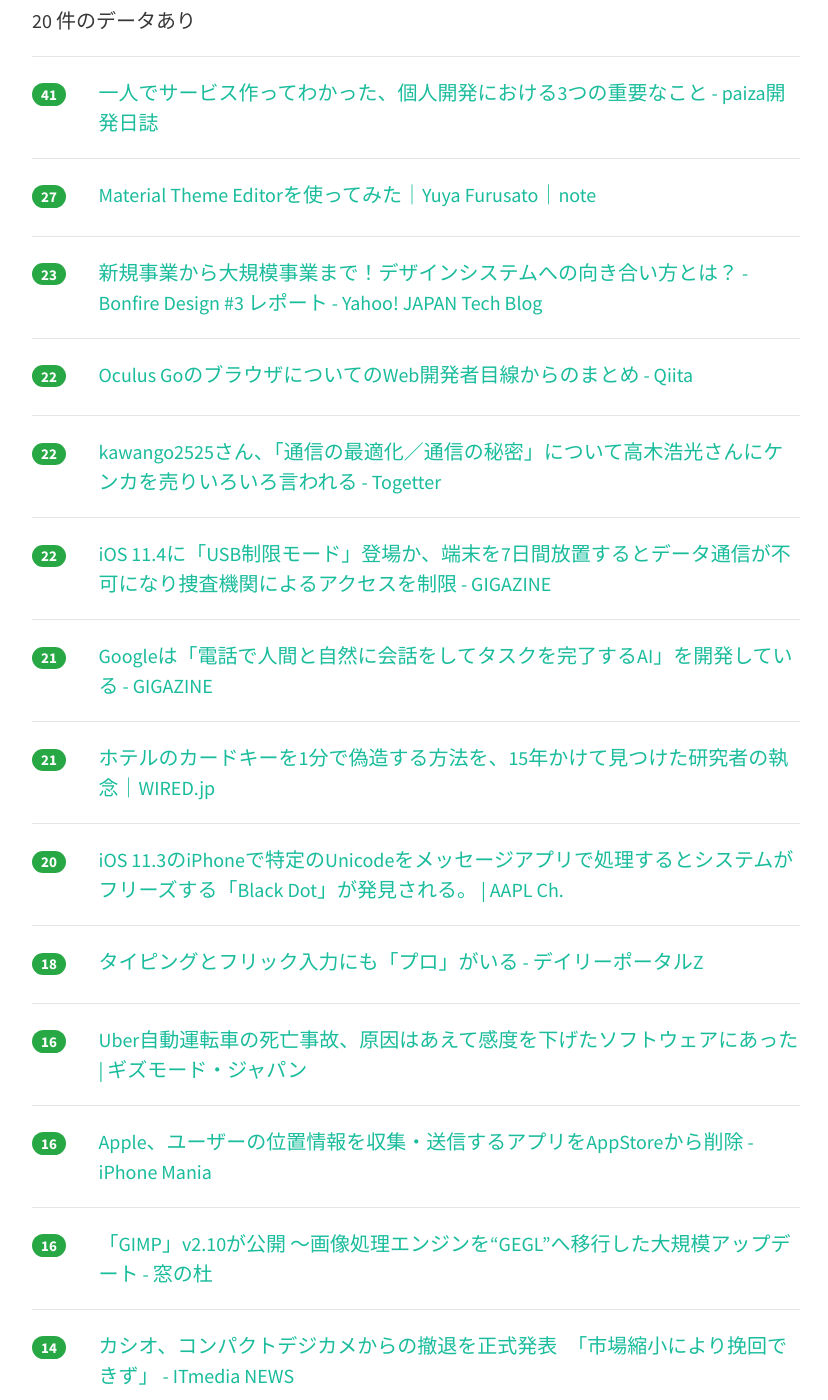
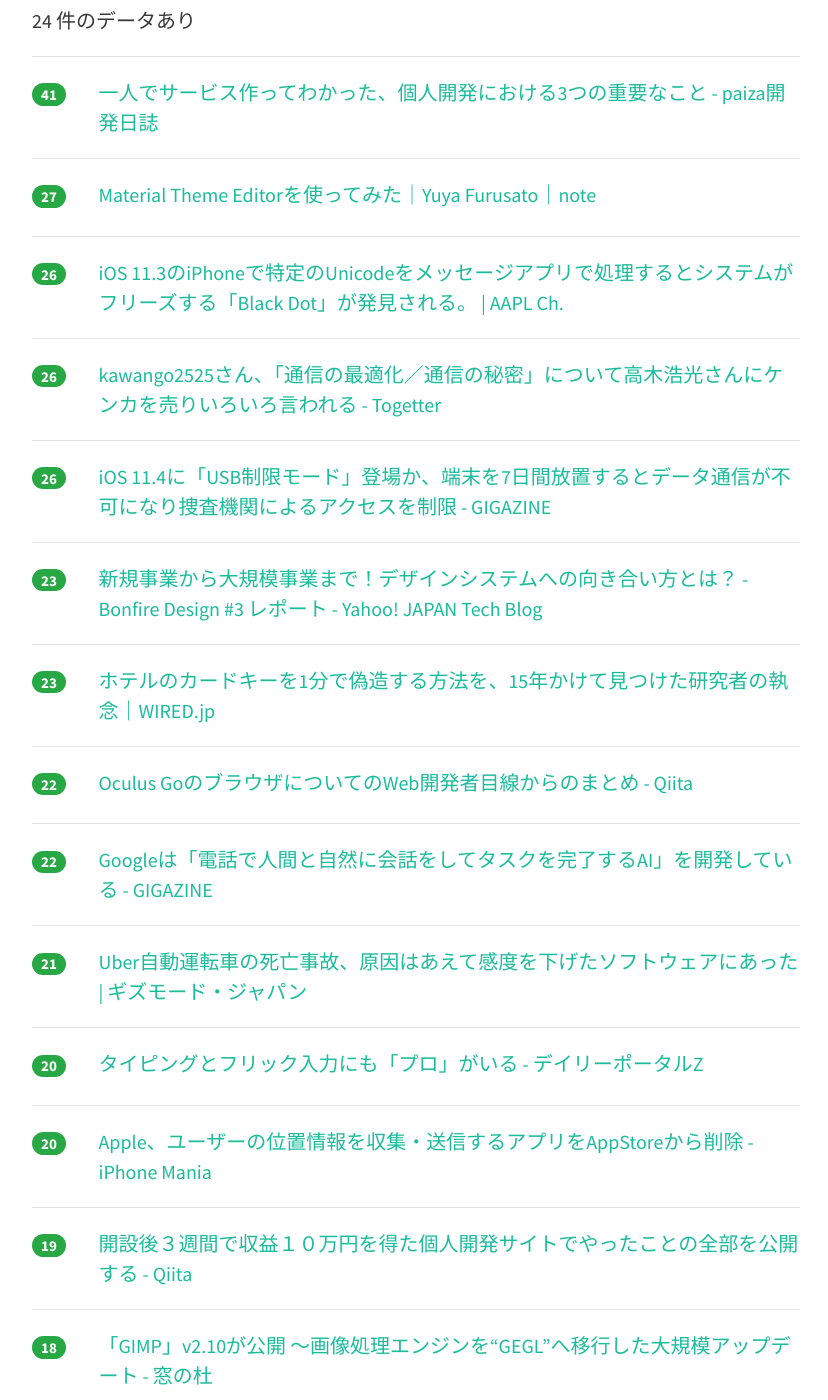
Before and after one commit to yatta47/hatena-matome-site, a Jekyll site: the page built from _posts/2018-05-10-hatena.md, in a window 1280 px wide and 1400 px high, scrolled down 317 px. Shown: the whole window, without its empty margins (224-1052 px from the left). Built offline with Jekyll 4.4.1, drawn with Linux system fonts in a browser that asks for light colours; nearby versions of some CDN libraries; some of the changed text lies outside the part shown.

Commit message:
Updated 2018-05-10

```diff
--- a/_posts/2018-05-10-hatena.md
+++ b/_posts/2018-05-10-hatena.md
@@ -1,10 +1,10 @@
 ---
 layout: post
 title:  "2018-05-10 はてぶIT"
-date:   2018-05-10 08:01:47
+date:   2018-05-10 09:01:15
 tags: [it-hotentry]
 ---
-20 件のデータあり
+24 件のデータあり
 
 <hr><div class="row">
 <div class="col-1"><span class="badge badge-pill badge-success h2">41</span></div>
@@ -17,8 +17,28 @@ tags: [it-hotentry]
 </div>
 <hr>
 <div class="row">
+<div class="col-1"><span class="badge badge-pill badge-success h2">26</span></div>
+<div class="col-11"><a href='https://applech2.com/archives/20180509-iphone-crash-unicode-black-bug.html' target='_blank'>iOS 11.3のiPhoneで特定のUnicodeをメッセージアプリで処理するとシステムがフリーズする「Black Dot」が発見される。 | AAPL Ch.</a></div>
+</div>
+<hr>
+<div class="row">
+<div class="col-1"><span class="badge badge-pill badge-success h2">26</span></div>
+<div class="col-11"><a href='https://togetter.com/li/1225871' target='_blank'>kawango2525さん、「通信の最適化／通信の秘密」について高木浩光さんにケンカを売りいろいろ言われる - Togetter</a></div>
+</div>
+<hr>
+<div class="row">
+<div class="col-1"><span class="badge badge-pill badge-success h2">26</span></div>
+<div class="col-11"><a href='https://gigazine.net/news/20180509-ios-11-4-usb-restricted-mode/' target='_blank'>iOS 11.4に「USB制限モード」登場か、端末を7日間放置するとデータ通信が不可になり捜査機関によるアクセスを制限 - GIGAZINE</a></div>
+</div>
+<hr>
+<div class="row">
 <div class="col-1"><span class="badge badge-pill badge-success h2">23</span></div>
 <div class="col-11"><a href='https://techblog.yahoo.co.jp/event/bonfire_design_3/' target='_blank'>新規事業から大規模事業まで！デザインシステムへの向き合い方とは？ - Bonfire Design #3 レポート - Yahoo! JAPAN Tech Blog</a></div>
+</div>
+<hr>
+<div class="row">
+<div class="col-1"><span class="badge badge-pill badge-success h2">23</span></div>
+<div class="col-11"><a href='https://wired.jp/2018/05/09/hackers-spoof-hotel-master-keys/' target='_blank'>ホテルのカードキーを1分で偽造する方法を、15年かけて見つけた研究者の執念｜WIRED.jp</a></div>
 </div>
 <hr>
 <div class="row">
@@ -28,47 +48,42 @@ tags: [it-hotentry]
 <hr>
 <div class="row">
 <div class="col-1"><span class="badge badge-pill badge-success h2">22</span></div>
-<div class="col-11"><a href='https://togetter.com/li/1225871' target='_blank'>kawango2525さん、「通信の最適化／通信の秘密」について高木浩光さんにケンカを売りいろいろ言われる - Togetter</a></div>
-</div>
-<hr>
-<div class="row">
-<div class="col-1"><span class="badge badge-pill badge-success h2">22</span></div>
-<div class="col-11"><a href='https://gigazine.net/news/20180509-ios-11-4-usb-restricted-mode/' target='_blank'>iOS 11.4に「USB制限モード」登場か、端末を7日間放置するとデータ通信が不可になり捜査機関によるアクセスを制限 - GIGAZINE</a></div>
-</div>
-<hr>
-<div class="row">
-<div class="col-1"><span class="badge badge-pill badge-success h2">21</span></div>
 <div class="col-11"><a href='https://gigazine.net/news/20180509-google-duplex-ai-phone-system/' target='_blank'>Googleは「電話で人間と自然に会話をしてタスクを完了するAI」を開発している - GIGAZINE</a></div>
 </div>
 <hr>
 <div class="row">
 <div class="col-1"><span class="badge badge-pill badge-success h2">21</span></div>
-<div class="col-11"><a href='https://wired.jp/2018/05/09/hackers-spoof-hotel-master-keys/' target='_blank'>ホテルのカードキーを1分で偽造する方法を、15年かけて見つけた研究者の執念｜WIRED.jp</a></div>
+<div class="col-11"><a href='https://www.gizmodo.jp/2018/05/cause-of-uber-death-accident.html' target='_blank'>Uber自動運転車の死亡事故、原因はあえて感度を下げたソフトウェアにあった | ギズモード・ジャパン</a></div>
 </div>
 <hr>
 <div class="row">
 <div class="col-1"><span class="badge badge-pill badge-success h2">20</span></div>
-<div class="col-11"><a href='https://applech2.com/archives/20180509-iphone-crash-unicode-black-bug.html' target='_blank'>iOS 11.3のiPhoneで特定のUnicodeをメッセージアプリで処理するとシステムがフリーズする「Black Dot」が発見される。 | AAPL Ch.</a></div>
+<div class="col-11"><a href='http://portal.nifty.com/kiji/180509202820_1.htm' target='_blank'>タイピングとフリック入力にも「プロ」がいる - デイリーポータルZ</a></div>
+</div>
+<hr>
+<div class="row">
+<div class="col-1"><span class="badge badge-pill badge-success h2">20</span></div>
+<div class="col-11"><a href='https://iphone-mania.jp/news-211742/' target='_blank'>Apple、ユーザーの位置情報を収集・送信するアプリをAppStoreから削除 - iPhone Mania</a></div>
+</div>
+<hr>
+<div class="row">
+<div class="col-1"><span class="badge badge-pill badge-success h2">19</span></div>
+<div class="col-11"><a href='https://qiita.com/jabba/items/1a49e860a09a613b09d4' target='_blank'>開設後３週間で収益１０万円を得た個人開発サイトでやったことの全部を公開する - Qiita</a></div>
 </div>
 <hr>
 <div class="row">
 <div class="col-1"><span class="badge badge-pill badge-success h2">18</span></div>
-<div class="col-11"><a href='http://portal.nifty.com/kiji/180509202820_1.htm' target='_blank'>タイピングとフリック入力にも「プロ」がいる - デイリーポータルZ</a></div>
+<div class="col-11"><a href='https://forest.watch.impress.co.jp/docs/news/1120669.html' target='_blank'>「GIMP」v2.10が公開 ～画像処理エンジンを“GEGL”へ移行した大規模アップデート - 窓の杜</a></div>
 </div>
 <hr>
 <div class="row">
 <div class="col-1"><span class="badge badge-pill badge-success h2">16</span></div>
-<div class="col-11"><a href='https://www.gizmodo.jp/2018/05/cause-of-uber-death-accident.html' target='_blank'>Uber自動運転車の死亡事故、原因はあえて感度を下げたソフトウェアにあった | ギズモード・ジャパン</a></div>
+<div class="col-11"><a href='https://av.watch.impress.co.jp/docs/news/1120763.html' target='_blank'>Google、「スマートディスプレイ」は7月登場。LG、ソニー、JBL、Lenovoら参入 - AV Watch</a></div>
 </div>
 <hr>
 <div class="row">
-<div class="col-1"><span class="badge badge-pill badge-success h2">16</span></div>
-<div class="col-11"><a href='https://iphone-mania.jp/news-211742/' target='_blank'>Apple、ユーザーの位置情報を収集・送信するアプリをAppStoreから削除 - iPhone Mania</a></div>
-</div>
-<hr>
-<div class="row">
-<div class="col-1"><span class="badge badge-pill badge-success h2">16</span></div>
-<div class="col-11"><a href='https://forest.watch.impress.co.jp/docs/news/1120669.html' target='_blank'>「GIMP」v2.10が公開 ～画像処理エンジンを“GEGL”へ移行した大規模アップデート - 窓の杜</a></div>
+<div class="col-1"><span class="badge badge-pill badge-success h2">15</span></div>
+<div class="col-11"><a href='https://dev.classmethod.jp/cloud/aws/codebuild-exec-on-local/' target='_blank'>CodeBuild をローカル環境で実行（テスト、デバッグ）できるようになりました ｜ Developers.IO</a></div>
 </div>
 <hr>
 <div class="row">
@@ -78,21 +93,21 @@ tags: [it-hotentry]
 <hr>
 <div class="row">
 <div class="col-1"><span class="badge badge-pill badge-success h2">14</span></div>
+<div class="col-11"><a href='https://www.asahi.com/articles/ASL595FCHL59ULFA01J.html' target='_blank'>カシオ、コンパクトデジカメ撤退　２３年の歴史に幕：朝日新聞デジタル</a></div>
+</div>
+<hr>
+<div class="row">
+<div class="col-1"><span class="badge badge-pill badge-success h2">14</span></div>
 <div class="col-11"><a href='https://smhn.info/201805-plus-message-flaming' target='_blank'>本日開始の打倒LINEサービス「＋メッセージ」が炎上。その原因は – すまほん!!</a></div>
 </div>
 <hr>
 <div class="row">
-<div class="col-1"><span class="badge badge-pill badge-success h2">13</span></div>
-<div class="col-11"><a href='https://www.asahi.com/articles/ASL595FCHL59ULFA01J.html' target='_blank'>カシオ、コンパクトデジカメ撤退　２３年の歴史に幕：朝日新聞デジタル</a></div>
+<div class="col-1"><span class="badge badge-pill badge-success h2">14</span></div>
+<div class="col-11"><a href='http://yoshiori.hatenablog.com/entry/2018/05/09/195853' target='_blank'>Immutable Infrastructure から Microservices を経て Chaos Engineering への流れ - 宇宙行きたい</a></div>
 </div>
 <hr>
 <div class="row">
 <div class="col-1"><span class="badge badge-pill badge-success h2">13</span></div>
-<div class="col-11"><a href='https://av.watch.impress.co.jp/docs/news/1120763.html' target='_blank'>Google、「スマートディスプレイ」は7月登場。LG、ソニー、JBL、Lenovoら参入 - AV Watch</a></div>
-</div>
-<hr>
-<div class="row">
-<div class="col-1"><span class="badge badge-pill badge-success h2">12</span></div>
 <div class="col-11"><a href='http://karapaia.com/archives/52259207.html' target='_blank'>数百万台ものの放置自転車が１か所に集められた自転車墓地 : カラパイア</a></div>
 </div>
 <hr>
@@ -103,6 +118,11 @@ tags: [it-hotentry]
 <hr>
 <div class="row">
 <div class="col-1"><span class="badge badge-pill badge-success h2">12</span></div>
-<div class="col-11"><a href='http://yoshiori.hatenablog.com/entry/2018/05/09/195853' target='_blank'>Immutable Infrastructure から Microservices を経て Chaos Engineering への流れ - 宇宙行きたい</a></div>
+<div class="col-11"><a href='https://www.lifehacker.jp/2018/05/mac_finder_extension.html' target='_blank'>拡張子をまとめて変換する方法。MacのFinderなら手間や時間をかけず一括変換できます | ライフハッカー［日本版］</a></div>
 </div>
 <hr>
+<div class="row">
+<div class="col-1"><span class="badge badge-pill badge-success h2">11</span></div>
+<div class="col-11"><a href='https://www.publickey1.jp/blog/18/azuredockeracr_buildbuild_2018.html' target='_blank'>マイクロソフト、Azure上でDockerコンテナの自動ビルドを実行する「ACR Build」リリース。Build 2018 － Publickey</a></div>
+</div>
+<hr>
```
